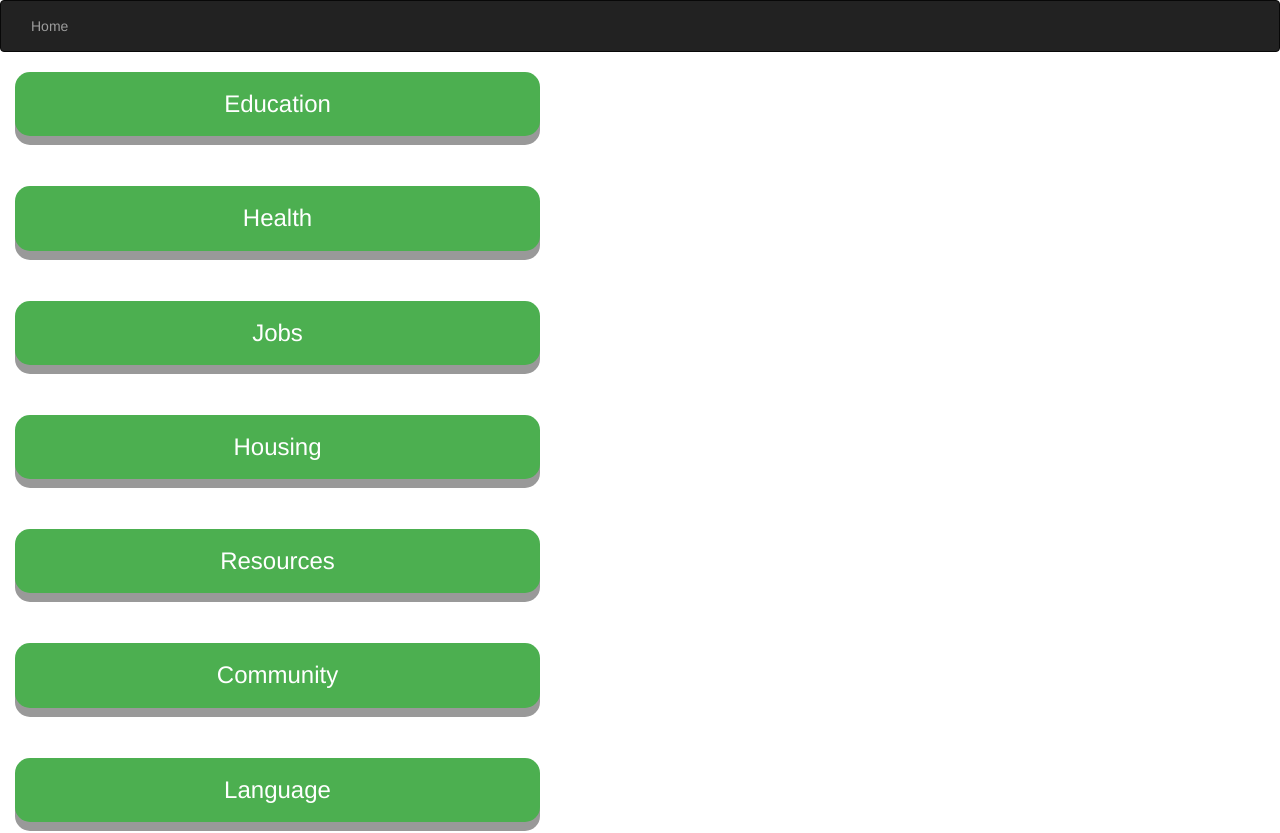
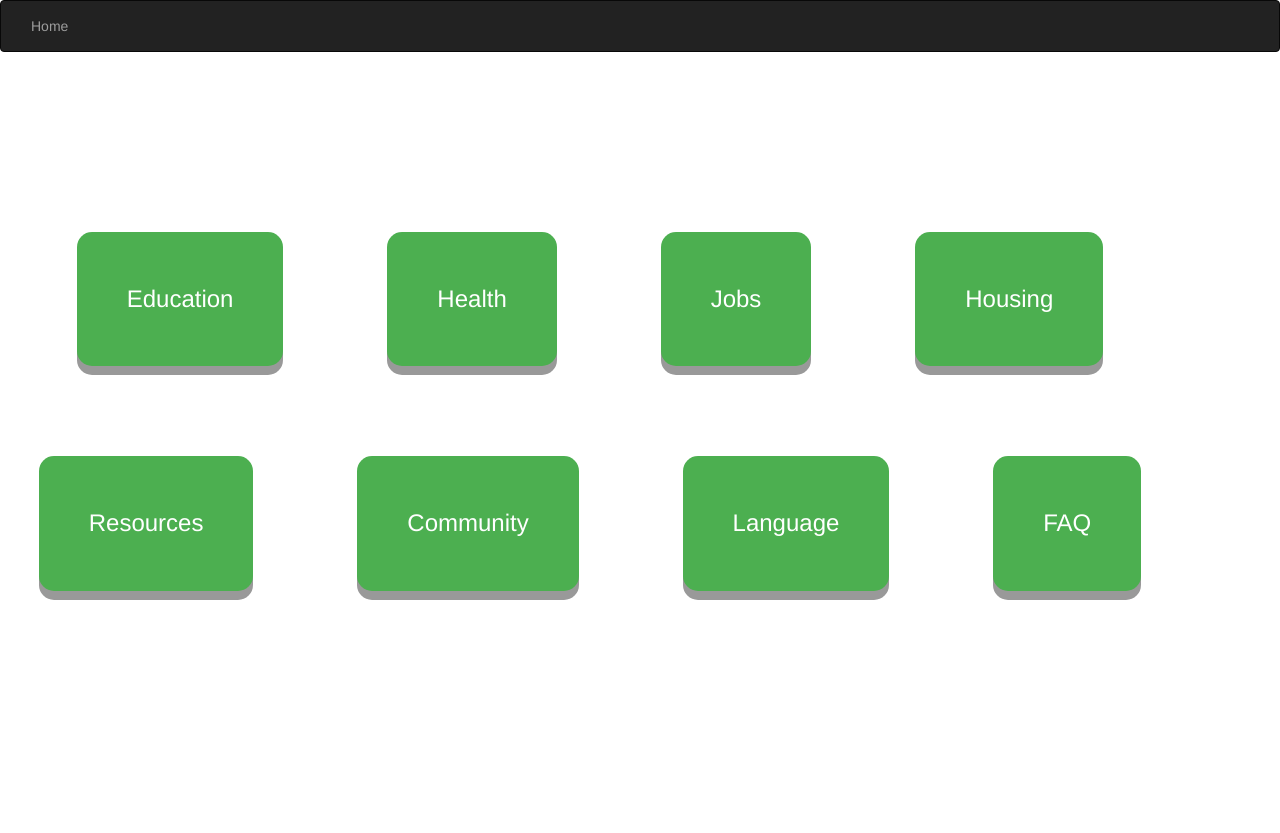
Before and after one commit to Zamy97/Help-Immigrants, a website: page views/first_page.html in a window 1280 px wide. Shown: the top 833 px of the page. After the commit the page ends 800 px from the top, so only its background shows below. Drawn offline with nearby package versions, Linux system fonts and the light colour scheme.

Commit message:
put the buttons side by side

```diff
--- a/views/first_page.html
+++ b/views/first_page.html
@@ -21,7 +21,7 @@
 <meta name="viewport" content="width=device-width, initial-scale=1">
 <style>
 .button {
-  padding: 15px 25px;
+  padding: 50px 50px;
   font-size: 24px;
   text-align: center;
   cursor: pointer;
@@ -55,32 +55,46 @@
 
 }
 
-/* .g1 {
-    grid-area: m;
-}
-
-.g2 {
-    grid-area: f;
-}
-.g3 {
-    grid-area: s;
-}
-.g4 {
-    grid-area: t;
-} */
-
 </style>
 
+<br>
+<br>
+<br>
+<br>
+<br>
+<br>
+<br>
+<br>
 
-<div class="col-md-12 text-center grid-container">
+<div class="col-md-12 text-center button-group button-group-justified "  >
+  <button class="button button-space">Education</button>
+  <button class="button button-space">Health</button>
+  <button class="button button-space">Jobs</button>
+  <button class="button button-space">Housing</button>
+  <br>
+  <br>
+  <br>
 
-    <button class="button button-space g1">Education</button>
+  <button class="button button-space">Resources</button>
+
+  <button class="button button-space">Community</button>
+
+  <button class="button button-space">Language</button>
+
+  <button class="button button-space">FAQ</button>
+</div>
+
+
+
+<!-- <div class="col-md-12 text-center" >
+
+    <button class="button button-space">Education</button>
     <br>
-    <button class="button button-space g2">Health</button>
+    <button class="button button-space">Health</button>
     <br>
-    <button class="button button-space g3">Jobs</button>
+    <button class="button button-space">Jobs</button>
     <br>
-    <button class="button button-space g4">Housing</button>
+    <button class="button button-space">Housing</button>
     <br>
     <button class="button button-space">Resources</button>
     <br>
@@ -91,7 +105,11 @@
     <button class="button button-space">FAQ</button>
 
 
-</div>
+</div> -->
+
+
+
+
 
 
 
```
